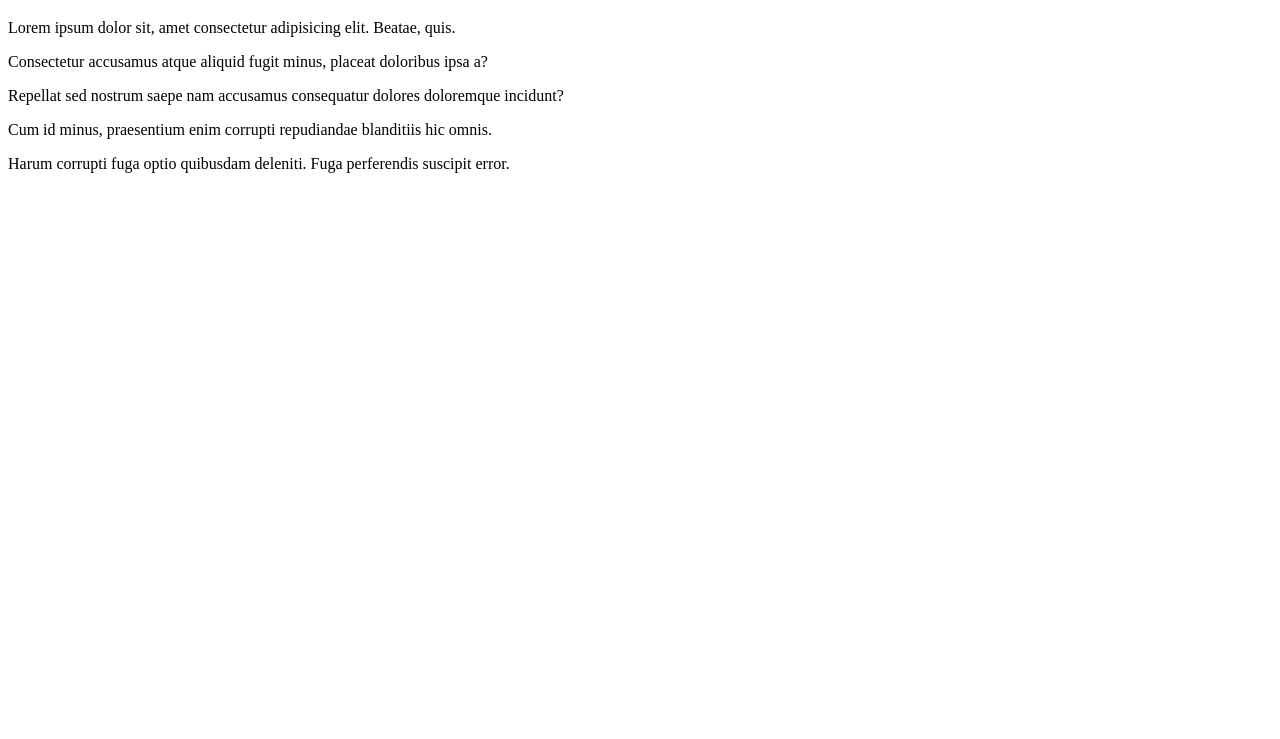
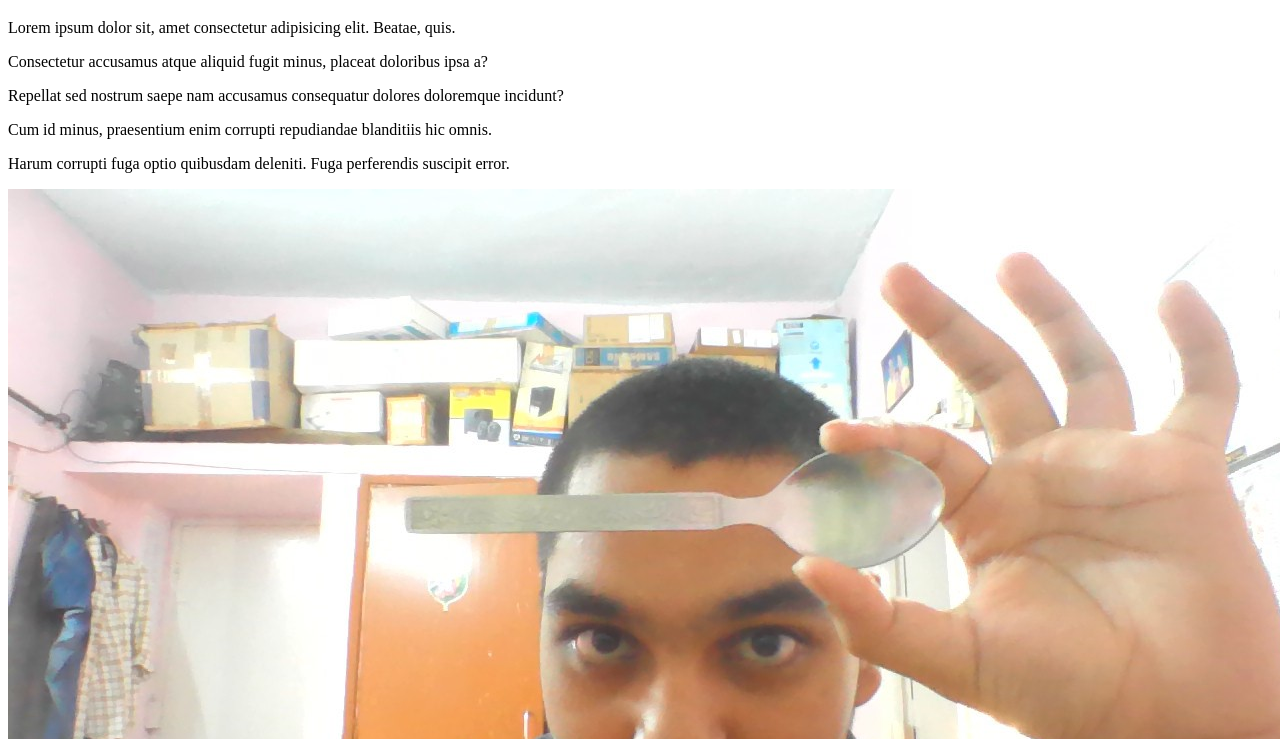
Before and after one commit to Divyam-Kumar-Pandey/meri_website, a plain HTML site: page docs/index.html in a window 1280 px wide. Shown: the part 61-800 px from the top of the page. Drawn offline with Linux system fonts and the light colour scheme.

Commit message:
photo testing

```diff
--- a/docs/index.html
+++ b/docs/index.html
@@ -13,5 +13,6 @@
     <p>Repellat sed nostrum saepe nam accusamus consequatur dolores doloremque incidunt?</p>
     <p>Cum id minus, praesentium enim corrupti repudiandae blanditiis hic omnis.</p>
     <p>Harum corrupti fuga optio quibusdam deleniti. Fuga perferendis suscipit error.</p>
+    <img src="WIN_20220302_17_24_11_Pro.jpg" alt="">
 </body>
 </html>
```
Also changed, not shown: docs/WIN_20220302_17_24_11_Pro.jpg (added).
